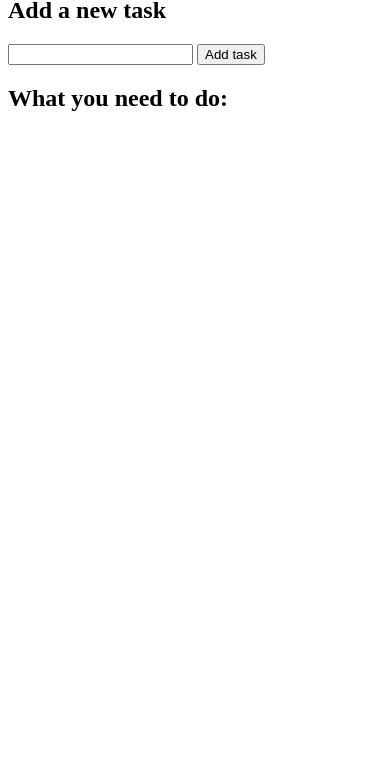
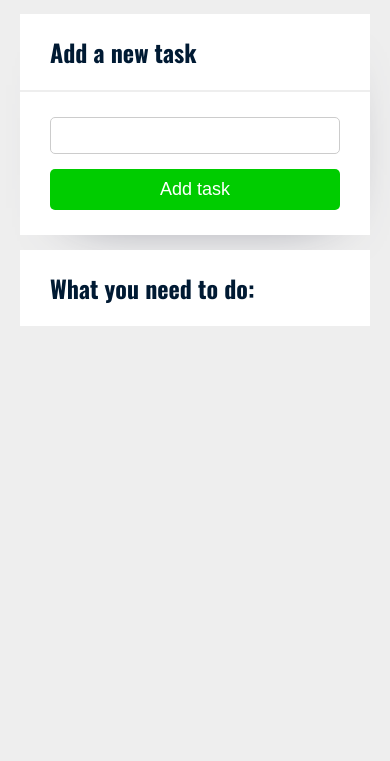
Before and after one commit to carterstorm/to-do-list, a plain HTML site: page index.html in a window 390 px wide. Shown: the part 83-844 px from the top of the page. Drawn offline with nearby package versions, Linux system fonts and the light colour scheme.

Commit message:
styled front view and added media queries

```diff
--- /dev/null
+++ b/css/body.css
@@ -0,0 +1,8 @@
+.body {
+    font-family: 'Oswald', sans-serif;
+    color: #001a33;
+    margin: 0;
+    display: flex;
+    justify-content: center;
+    background-color: #eee;
+}
--- /dev/null
+++ b/css/container.css
@@ -0,0 +1,4 @@
+.container {
+    flex-basis: 750px;
+    margin: 0 20px;
+}
--- /dev/null
+++ b/css/form.css
@@ -0,0 +1,62 @@
+.form__header {
+    margin: 30px 0 20px 0;
+}
+
+.form__section {
+    background-color: #fff;
+    margin-bottom: 15px;
+    box-shadow: 7px 22px 58px -49px rgba(66, 68, 90, 1);
+}
+
+.form__heading {
+    margin: 0;
+    padding: 20px 30px;
+    border-bottom: 2px solid #eee;
+}
+
+.form__paragraph {
+    margin: 0;
+    padding: 25px 30px;
+    display: flex;
+    justify-content: space-between;
+}
+
+@media (max-width: 600px) {
+    .form__paragraph {
+        flex-wrap: wrap;
+    }
+}
+
+.form__input {
+    padding: 10px 15px;
+    flex-basis: 85%;
+    border: 1px solid #ccc;
+    border-radius: 5px;
+}
+
+@media (max-width: 600px) {
+    .form__input {
+        flex-grow: 1;
+        margin-bottom: 15px;
+    }
+}
+
+.form__button {
+    flex-basis: 200px;
+    min-width: 150px;
+    margin-left: 30px;
+    background-color: #00cc00;
+    border: none;
+    border-radius: 5px;
+    color: #fff;
+    font-size: 18px;
+}
+
+@media (max-width: 600px) {
+    .form__button {
+        flex-basis: 0;
+        flex-grow: 1;
+        margin-left: 0;
+        padding: 10px 0;
+    }
+}
--- a/index.html
+++ b/index.html
@@ -6,6 +6,12 @@
     <meta name="viewport" content="width=device-width, initial-scale=1.0">
     <title>To-do list</title>
     <link rel="stylesheet" href="css/style.css">
+    <link rel="stylesheet" href="css/container.css">
+    <link rel="stylesheet" href="css/body.css">
+    <link rel="stylesheet" href="css/form.css">
+    <link rel="preconnect" href="https://fonts.googleapis.com">
+    <link rel="preconnect" href="https://fonts.gstatic.com" crossorigin>
+    <link href="https://fonts.googleapis.com/css2?family=Oswald:wght@400;700&display=swap" rel="stylesheet">
     <script defer src="script.js"></script>
 </head>
 <body class="body">
@@ -14,7 +20,7 @@
             <h1 class="form__header">To-do list</h1>
             <section class="form__section">
                 <h2 class="form__heading">Add a new task</h2>
-                <p>
+                <p class="form__paragraph">
                     <input for="form__button" class="form__input">
                     <button class="form__button">Add task</button>
                 </p>
```
